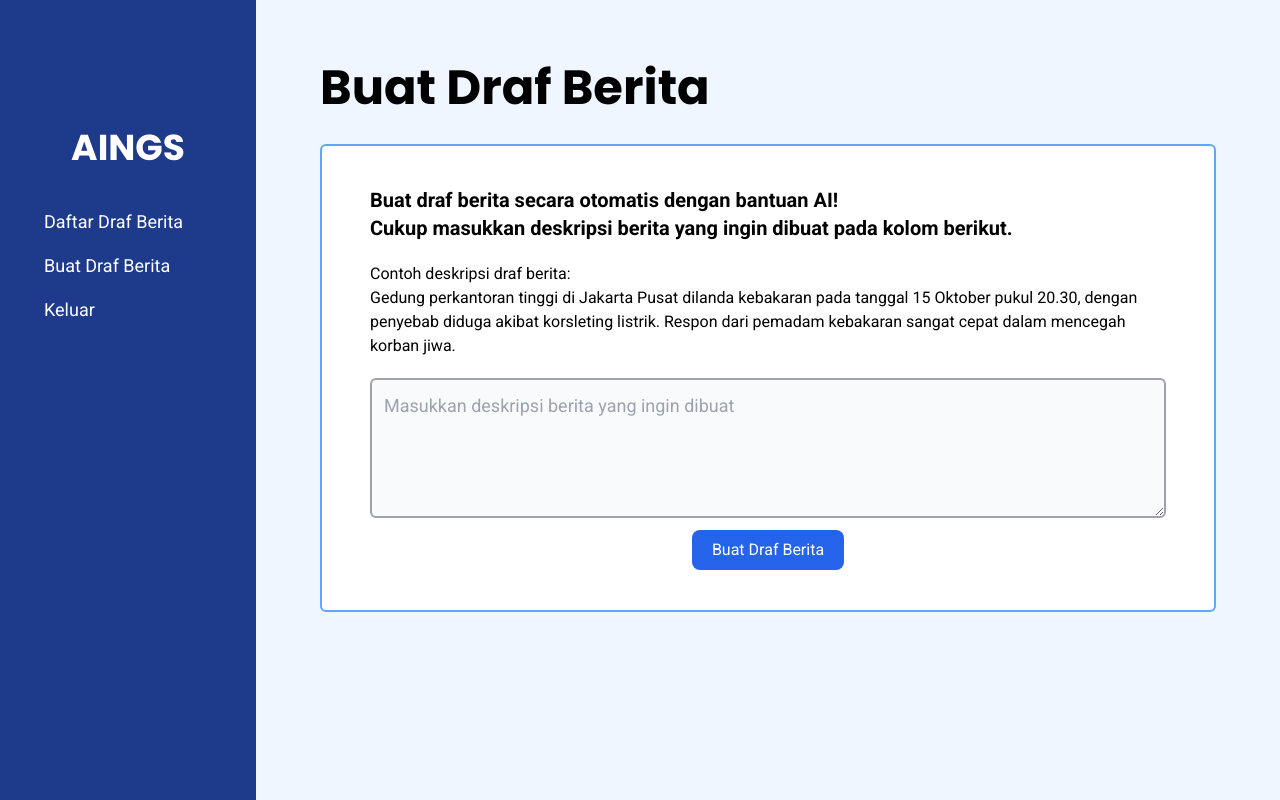
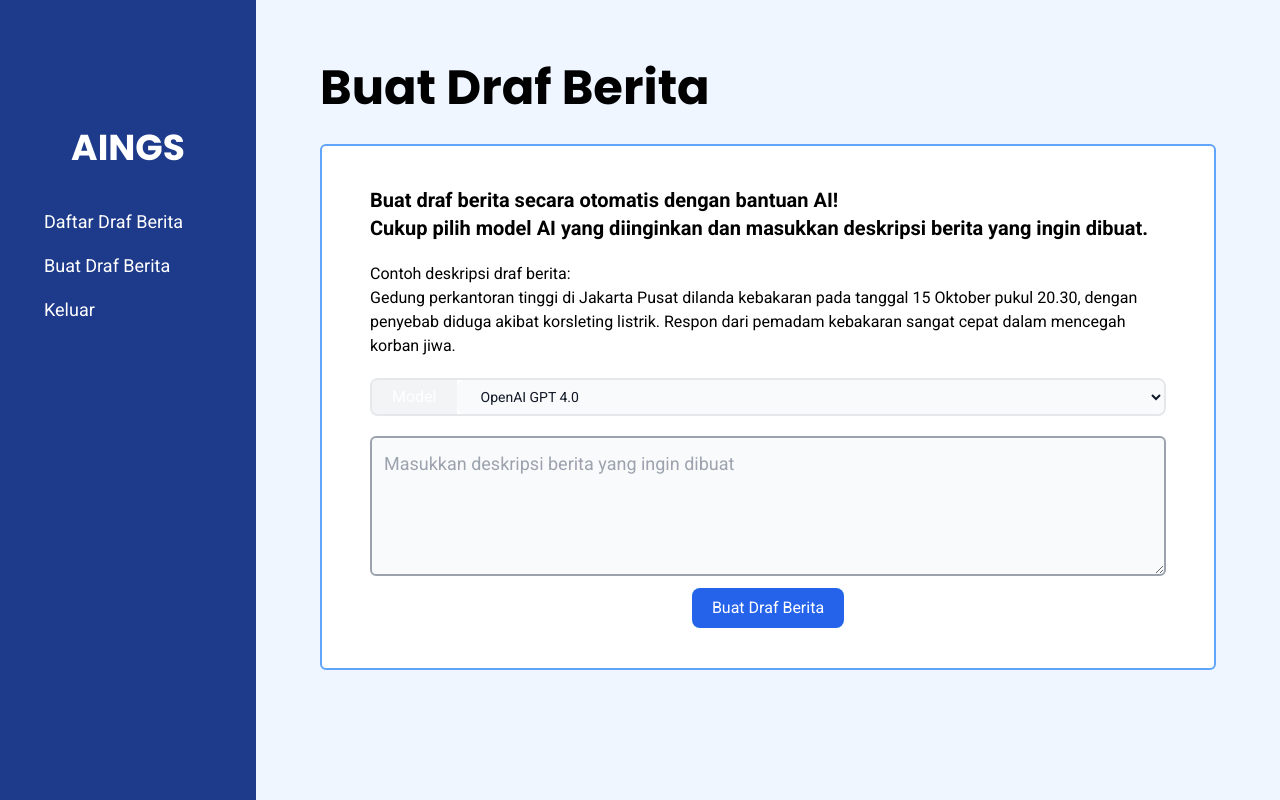
Before and after one commit to yudha-haris/cms-wartawan-fe, a Next.js app: page /draf/create in a window 1280 px wide. Built offline with nearby package versions, Linux system fonts and the light colour scheme; no server answers.

Commit message:
FEAT: added model dropdown (no functinality)

```diff
--- a/components/Draf/DraftCreateLayout.js
+++ b/components/Draf/DraftCreateLayout.js
@@ -22,6 +22,7 @@ export default function DraftCreateLayout() {
     const [isLoading, setIsLoading] = useState(false);
     const [isDoneGenerate, setIsDoneGenerate] = useState(false);
     const [isCreated, setIsCreated] = useState(false);
+    const [selectedModel, setSelectedModel] = useState(1)
     const PROMPT_PREPEND = "Buatkan berita dengan deskripsi: ";
 
     useEffect(() => {
@@ -93,11 +94,22 @@ export default function DraftCreateLayout() {
                     <div className='flex flex-col gap-5'>
                         <p className="font-body font-bold text-xl text-black">
                             Buat draf berita secara otomatis dengan bantuan AI!<br></br>
-                            Cukup masukkan deskripsi berita yang ingin dibuat pada kolom berikut.</p>
+                            Cukup pilih model AI yang diinginkan dan masukkan deskripsi berita yang ingin dibuat.</p>
                         <p className='font-body text-md text-black'>
                             Contoh deskripsi draf berita:<br></br>
                             Gedung perkantoran tinggi di Jakarta Pusat dilanda kebakaran pada tanggal 15 Oktober pukul 20.30, dengan penyebab diduga akibat korsleting listrik. Respon dari pemadam kebakaran sangat cepat dalam mencegah korban jiwa.
                         </p>
+                    </div>
+
+                    <div className="flex flex-row self-stretch border-2 rounded-lg overflow-hidden">
+                        <div className="flex font-body text-md items-center bg-gray-100 px-5">Model</div>
+                        <select id="draft-save-options"
+                            value={selectedModel} onChange={(selected) => setSelectedModel(selected.target.value)}
+                            className="bg-gray-50 rounded-lg border-1 border-blue 300 font-body py-2 px-5
+                                text-gray-900 text-sm hover:border-blue-500 block w-full ">
+                            <option value={1}>OpenAI GPT 4.0</option>
+                            <option value={2}>Model B</option>
+                        </select>
                     </div>
 
                     <form className="flex flex-col items-center self-stretch gap-3">
```
